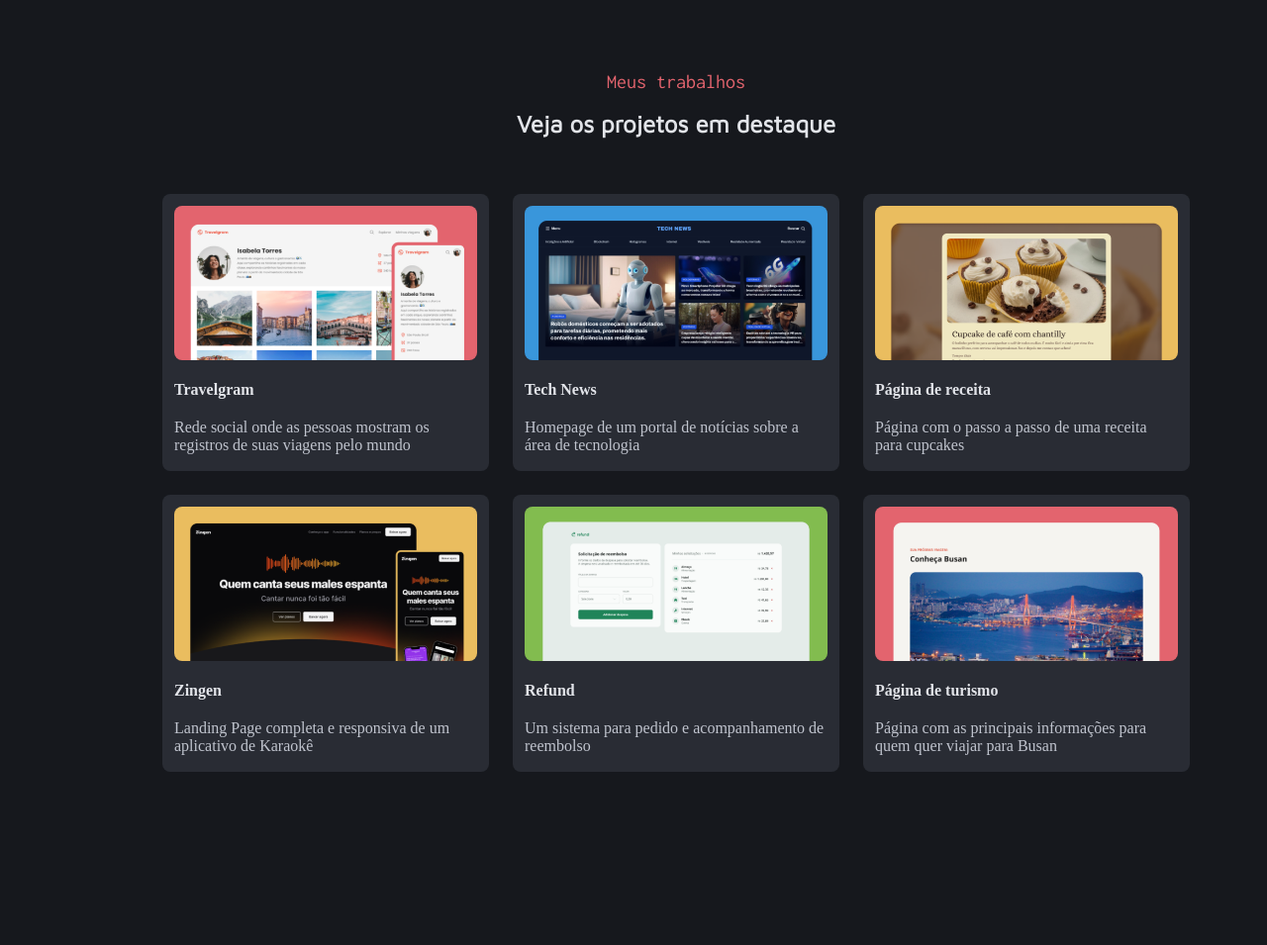
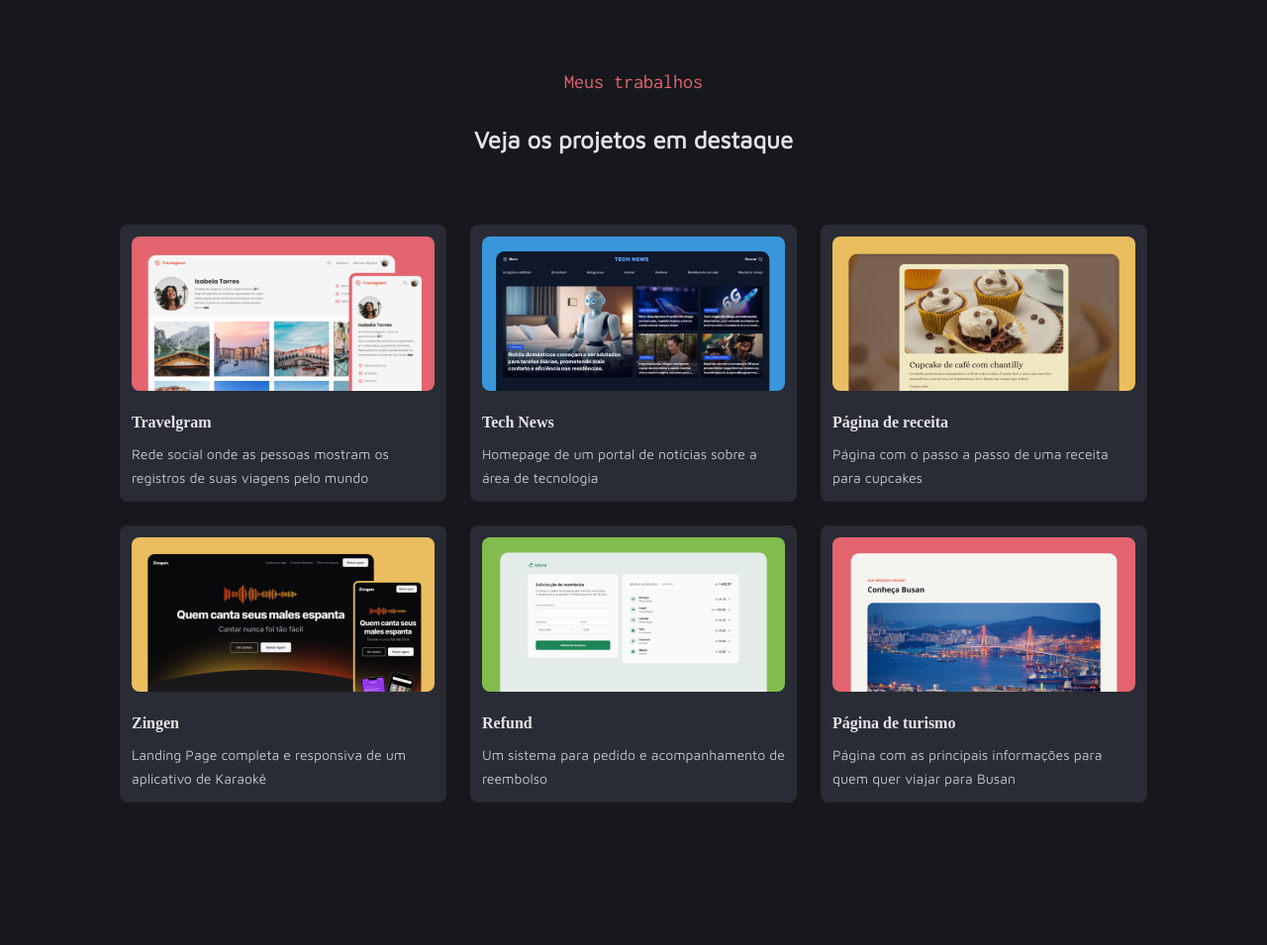
Before and after one commit to rafaumeu/portfolio_dev, a PHP site: page / in a window 1280 px wide; the page is wider, and only the part inside the window is pictured. Shown: the part 983-1938 px from the top of that part at 99% size. Before the commit the page ends 1763 px from the top of that part, so only its background shows below. Run offline with PHP 8.4, Linux system fonts and the light colour scheme; grey boxes are pictures that could not be loaded.

Commit message:
criada responsividade para o mobile da seção jobs

```diff
--- a/index.html
+++ b/index.html
@@ -29,7 +29,7 @@
           <nav id="badge">
             <ul class="container">
               <li>
-                <img src="assets/icons/github.svg" alt="github" class="github">
+                <img src="assets/icons/Github.svg" alt="github" class="github">
                 <a href="#">
                   Github
                 </a>
--- a/styles/global.css
+++ b/styles/global.css
@@ -21,25 +18,23 @@
   --gray-500: #C0C4CE;
   --gray-600: #E2E4E9;
 
-
   --font-inconsolata: 'Inconsolata', monospace;
   --font-maven: 'Maven Pro', sans-serif;
-  --subtitle: 16px 400/140% var(--font-inconsolata);
-  --text-md: 16px 400/140% var(--font-maven);
-  --text-sm: 14px 400/140% var(--font-maven);
-  --title-lg: 700 56px/120% Asap;
+  --subtitle: 1rem 400/140% var(--font-inconsolata);
+  --text-md: 1rem 400/140% var(--font-maven);
+  --text-sm: 0.875rem 400/140% var(--font-maven);
+  --title-lg: 700 3.5rem/120% Asap;
 }
 
 body {
   background-color: var(--gray-300);
   color: var(--gray-500);
-  z-index: 1;
-  overflow: initial;
+  overflow-x: hidden;
 }
 
 .bg-intro {
-  max-width: 1366px;
-  background: url(../assets/images/Background_intro.png) no-repeat;
+  max-width: 85.375rem;
+  background: url(../assets/images/Background_Intro.png) no-repeat;
   background-size: cover;
   margin: 0 auto;
   z-index: -1;
@@ -55,23 +50,24 @@ body {
 
 .grid-container {
   display: flex;
-  width: 1040px;
+  width: 65rem;
   justify-content: center;
   align-items: flex-start;
   align-content: flex-start;
-  gap: 24px;
+  gap: 1.5rem;
   flex-wrap: wrap;
 }
+
 .grid-item {
   display: flex;
-  width: 330px;
-  height: 280px;
-  padding: 12px;
+  width: 20.625rem;
+  height: 17.5rem;
+  padding: 0.75rem;
   flex-direction: column;
   align-items: start;
-  gap: 20px;
+  /* gap: 1.25rem;  */
   flex-shrink: 0;
-  border-radius: 8px;
+  border-radius: 0.5rem;
   background-color: var(--gray-300);
 }
 
--- a/styles/intro.css
+++ b/styles/intro.css
@@ -4,7 +4,7 @@
   max-height: 750px;
   flex-direction: column;
   align-items: center;
-  position: relative;
+
   #profile-container {
     position: relative;
     display: inline-block;
@@ -108,7 +108,9 @@
     }
 
     .presentation p {
-      font-size: 0.8rem;
+      font-size: 0.75rem; /* Reduzindo para 12px */
+      line-height: 1.2rem; /* Ajustando o espaçamento entre linhas */
+      margin-block: 0.5rem; /* Ajustando a margem */
     }
   }
 
--- a/styles/jobs.css
+++ b/styles/jobs.css
@@ -1,58 +1,109 @@
 #jobs {
   display: flex;
-  padding: 72px 120px 144px 120px;
+  padding: 4.5rem 7.5rem 9rem 7.5rem; /* 72px 120px 144px 120px */
   flex-direction: column;
   justify-content: center;
   align-items: center;
-  gap: 56px;
+  gap: 3.5rem; /* 56px */
   background-color: var(--gray-200);
-  width: 1366px;
+  width: 100%; /* Mudança para responsividade */
+  max-width: 85.375rem; /* 1366px */
   margin: 0 auto;
-  & header {
+}
+
+#jobs header {
   display: flex;
   flex-direction: column;
   justify-content: center;
   align-items: center;
   gap: 1rem;
   width: 100%;
-    & span {
+}
+
+#jobs header span {
   color: var(--red, #E3646E);
   text-align: center;
-      /* Subtitle */
-      -webkit-text-stroke-width: 1;
-      -webkit-text-stroke-color: var(--colors-base-black, #000);
+  /* -webkit-text-stroke-width: 0.0625rem; 1px
+  -webkit-text-stroke-color: var(--colors-base-black, #000); */
   font-family: var(--font-inconsolata);
-      font-size: 20px;
+  font-size: 1.25rem; /* 20px */
   font-style: normal;
   font-weight: 400;
-      line-height: 120%; /* 24px */
+  line-height: 1.5rem; /* 24px */
 }
-    & h2 {
+
+#jobs header h2 {
   font-family: Maven Pro;
-      font-size: 24px;
+  font-size: 1.5rem; /* 24px */
   font-style: normal;
   font-weight: 700;
-      line-height: 120%; /* 60px */
+  line-height: 3.75rem; /* 60px */
   letter-spacing: 0em;
   text-align: center;
   color: var(--gray-600);
 }
+
+#projects > div > img {
+  width: 19.125rem; /* 306px */
+  height: 9.75rem; /* 156px */
+  border-radius: 0.5rem; /* 8px */
 }
-  #projects > div > img {
-    width: 306px;
-    height: 156px;
-    border-radius: 8px;
-  }
+
 #projects > div > h3 {
   font-family: Asap;
-    font-size: 16px;
+  font-size: 1rem; /* 16px */
   font-style: normal;
   font-weight: 700;
-    line-height: 120%;
+  line-height: 1.5rem; /* 24px */
   color: var(--gray-600);
+  margin-block: 20px 8px;
 }
+
 #projects > div > p {
-    font: var(--text-sm);
-    color: var(--gray-500)
+  color: var(--gray-500);
+  font-family: Maven Pro;
+  font-size: 0.875rem; /* 14px */
+  font-style: normal;
+  font-weight: 400;
+  line-height: 1.5rem; /* 24px */
+}
+
+/* Ajustes para telas de até 768px */
+@media (max-width: 768px) {
+  #jobs {
+    padding: 3rem 3.75rem 6rem 3.75rem; /* 48px 60px 96px 60px */
+  }
+
+  #projects > div > img {
+    width: 15rem; /* 240px */
+    height: 8rem; /* 128px */
+  }
+
+  #jobs header h2 {
+    font-size: 1.25rem; /* 20px */
+  }
+
+  #jobs header span {
+    font-size: 1rem; /* 16px */
   }
 }
+
+/* Ajustes para telas de até 480px */
+@media (max-width: 480px) {
+  #jobs {
+    padding: 2rem 1.875rem 4.5rem 1.875rem; /* 32px 30px 72px 30px */
+  }
+
+  #projects > div > img {
+    width: 100%;
+    height: auto;
+  }
+
+  #jobs header h2 {
+    font-size: 1rem; /* 16px */
+  }
+
+  #jobs header span {
+    font-size: 0.875rem; /* 14px */
+  }
+}
```
Also changed, not shown: other parts of styles/global.css (+38 -18 lines). Lines whose indentation alone changed are shown as unchanged.
